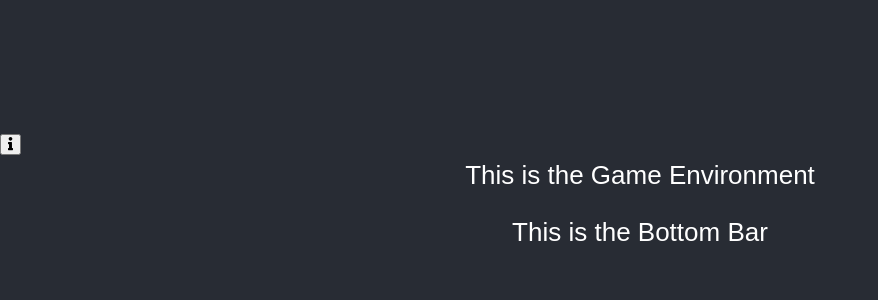
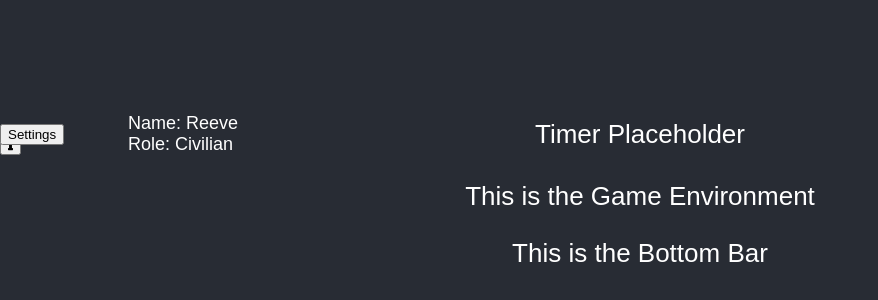
Before and after one commit to Mafia-Hands/Mafia, a React (Create React App) app in the folder frontend/: page / in a window 1280 px wide. Shown: the part 196-496 px from the top of the page, without its empty margins (0-878 px from the left). Built offline with nearby package versions, Linux system fonts and the light colour scheme.

Commit message:
rule and role done

```diff
--- a/frontend/src/Components/TopBar.jsx
+++ b/frontend/src/Components/TopBar.jsx
@@ -44,14 +44,20 @@ const TopBar = ({ userName, role }) => {
         // </div>
 
         // <ModalMUI info={openInfo} setInfo={setOpenInfo} setting={openSetting} setSetting={setOpenSetting}>
-        <div>
-            <button onClick={() => setOpen(true)}>
-                {' '}
-                <i className="fa fa-info"></i>{' '}
-            </button>
+        <div className={styles.container}>
+            <p className={styles.userName}>{`Name: ${userName}`}</p>
+            <p className={styles.userRole}>
+                {`Role: ${role}`}
+                <button onClick={() => setOpen(true)}>
+                    <i className="fa fa-info"></i>
+                </button>
+            </p>
+            <div className={styles.timer}>Timer Placeholder</div>
+
+            <button className={styles.settingsButton}>Settings</button>
 
             <ModalMUI open={open} setOpen={setOpen}>
-                <RoleAndRuleDialog />
+                <RoleAndRuleDialog goback={setOpen} />
             </ModalMUI>
         </div>
     );
--- a/frontend/src/Styles/TopBar.module.css
+++ b/frontend/src/Styles/TopBar.module.css
@@ -18,7 +18,6 @@
     justify-self: end;
 }
 
-
 .container {
     display: grid;
     grid-template-columns: 1fr 4fr 1fr;
```
Also changed, not shown: frontend/src/Pages/RoleAndRuleDialog.js (+0 -7 lines).
